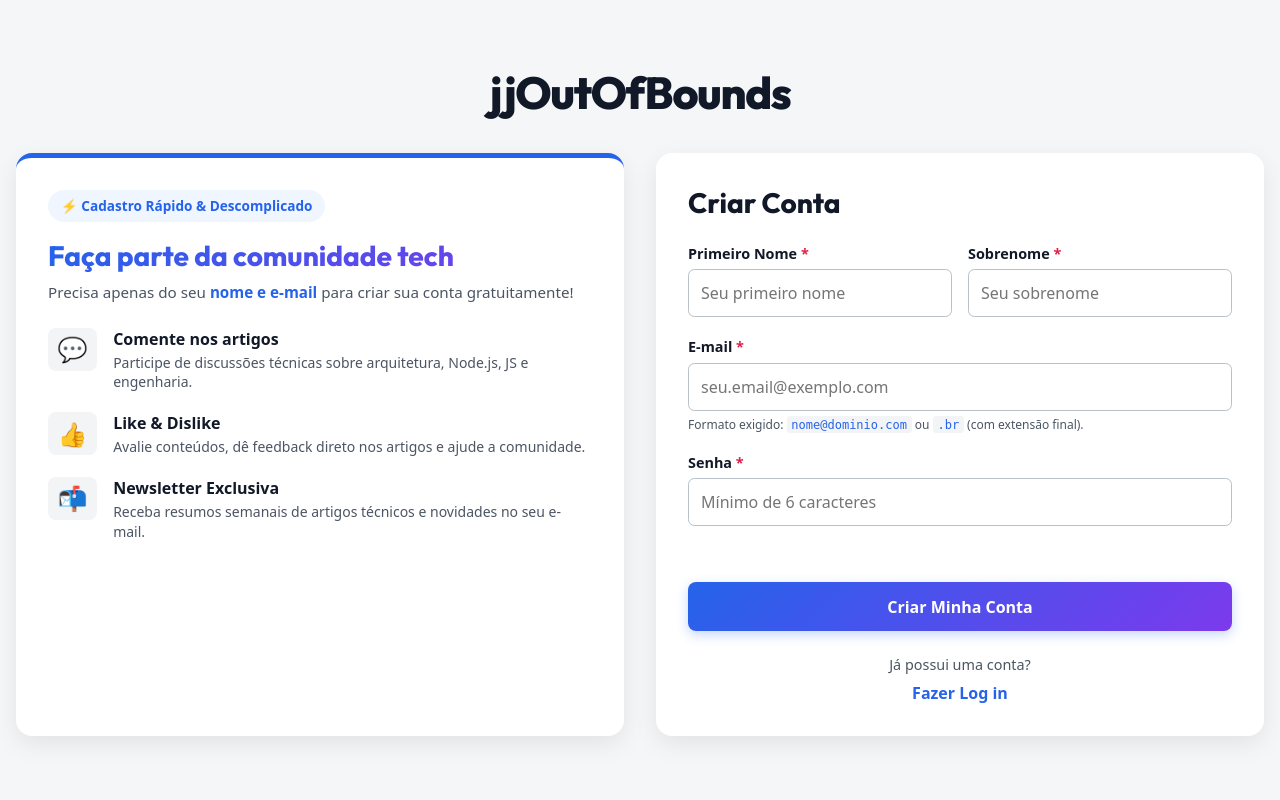
After one commit to jairjunior/blog, a Node server app: page /cadastrar in a window 1280 px wide. The commit adds this page. Run offline with Node 20, Linux system fonts and the light colour scheme.

Commit message:
Foi criada a página de cadastro, mas ainda necessita validação do seu funcionamento. HTML e CSS estão ok.

```diff
--- a/public/css/main.css
+++ b/public/css/main.css
@@ -407,7 +407,7 @@ h1 {
     align-items: flex-start;
     padding: 0;
     margin: 0;
-    gap: 1rem;
+    gap: 1.3rem;
     width: 100%;
     height: 100%;
 }
--- /dev/null
+++ b/public/css/register.css
@@ -0,0 +1,371 @@
+/******************************************************************************
+/ Variáveis Globais & Reset
+******************************************************************************/
+:root {
+    --primary-blue: #2563eb;
+    --primary-blue-hover: #1d4ed8;
+    --gradient-accent: linear-gradient(135deg, #2563eb 0%, #7c3aed 100%);
+    --bg-page: #f4f6f8;
+    --bg-card: #ffffff;
+    --text-main: #111827;
+    --text-muted: #4b5563;
+    --border-color: #b8c0c8;
+    --error-color: #e11d48;
+    --success-color: #059669;
+    --focus-ring: 0 0 0 3px rgba(37, 99, 235, 0.4);
+}
+
+* {
+    margin: 0;
+    padding: 0;
+    box-sizing: border-box;
+}
+
+body {
+    min-height: 100vh;
+    padding: 2rem 1rem;
+    display: flex;
+    flex-direction: column;
+    align-items: center;
+    justify-content: center;
+    color: var(--text-main);
+    background: var(--bg-page);
+    font-family: system-ui, -apple-system, BlinkMacSystemFont, "Segoe UI", Roboto, sans-serif;
+}
+
+/******************************************************************************
+/ Logotipo (Harmonizado com login.css)
+******************************************************************************/
+.title-box {
+    display: flex;
+    justify-content: center;
+    align-items: center;
+    margin-bottom: 2rem;
+}
+
+h1.blog-title {
+    font-family: 'Outfit', sans-serif;
+    font-size: clamp(2.8rem, 3vw, 4.5rem);
+    font-weight: 800;
+    letter-spacing: -0.03em;
+}
+
+h1.blog-title a {
+    color: var(--text-main);
+    text-decoration: none;
+    position: relative;
+    display: inline-block;
+    transition: color 0.3s ease;
+}
+
+h1.blog-title a:hover,
+h1.blog-title a:focus-visible {
+    color: var(--primary-blue);
+    outline: none;
+}
+
+h1.blog-title a::after {
+    content: '';
+    position: absolute;
+    width: 100%;
+    height: 3px;
+    bottom: -4px;
+    left: 0;
+    background-color: var(--primary-blue);
+    transform: scaleX(0);
+    transform-origin: right;
+    transition: transform 0.35s cubic-bezier(0.65, 0.05, 0.36, 1);
+}
+
+h1.blog-title a:hover::after,
+h1.blog-title a:focus-visible::after {
+    transform: scaleX(1);
+    transform-origin: left;
+}
+
+/******************************************************************************
+/ Layout Principal (Mobile-First: Caixas Empilhadas)
+******************************************************************************/
+.register-container {
+    width: 100%;
+    max-width: 1500px;
+    display: flex;
+    flex-direction: column; /* Empilhado no mobile */
+    gap: 2rem;
+    align-items: center;
+    justify-content: center;
+}
+
+/* Card 1: Vantagens */
+.benefits-card {
+    width: 100%;
+    max-width: 32rem; /* Limite individual no mobile */
+    background: var(--bg-card);
+    padding: 2rem;
+    border-radius: 1rem;
+    box-shadow: 0 0.5rem 1.5rem rgb(0 0 0 / 8%);
+    border-top: 5px solid var(--primary-blue);
+}
+
+.badge-quick {
+    display: inline-block;
+    background: #eff6ff;
+    color: var(--primary-blue);
+    font-size: 0.85rem;
+    font-weight: 700;
+    padding: 0.4rem 0.8rem;
+    border-radius: 20px;
+    margin-bottom: 1rem;
+}
+
+.benefits-title {
+    font-family: 'Outfit', sans-serif;
+    font-size: 1.75rem;
+    font-weight: 750;
+    margin-bottom: 0.5rem;
+    background: var(--gradient-accent);
+    -webkit-background-clip: text;
+    -webkit-text-fill-color: transparent;
+}
+
+.benefits-subtitle {
+    color: var(--text-muted);
+    font-size: 0.95rem;
+    line-height: 1.5;
+    margin-bottom: 1.5rem;
+}
+
+.benefits-subtitle strong {
+    color: var(--primary-blue);
+}
+
+.benefits-list {
+    list-style: none;
+    display: flex;
+    flex-direction: column;
+    gap: 1.25rem;
+}
+
+.benefit-item {
+    display: flex;
+    align-items: flex-start;
+    gap: 1rem;
+}
+
+.benefit-icon {
+    font-size: 1.5rem;
+    background: #f3f4f6;
+    padding: 0.6rem;
+    border-radius: 0.5rem;
+    display: flex;
+    align-items: center;
+    justify-content: center;
+    line-height: 1;
+}
+
+.benefit-item h3 {
+    font-size: 1rem;
+    font-weight: 700;
+    margin-bottom: 0.2rem;
+}
+
+.benefit-item p {
+    font-size: 0.875rem;
+    color: var(--text-muted);
+    line-height: 1.4;
+}
+
+/* Card 2: Formulário */
+.register-box {
+    width: 100%;
+    max-width: 32rem;
+    background: var(--bg-card);
+    padding: 2rem;
+    border-radius: 1rem;
+    box-shadow: 0 0.5rem 1.5rem rgb(0 0 0 / 8%);
+}
+
+.form-title {
+    font-family: 'Outfit', sans-serif;
+    font-size: 1.75rem;
+    font-weight: 750;
+    margin-bottom: 1.5rem;
+}
+
+.form-row {
+    display: flex;
+    flex-direction: column;
+    gap: 1rem;
+}
+
+.form-group {
+    margin-bottom: 1.25rem;
+    display: flex;
+    flex-direction: column;
+}
+
+label {
+    font-size: 0.9rem;
+    font-weight: 600;
+    margin-bottom: 0.4rem;
+}
+
+.required {
+    color: var(--error-color);
+}
+
+input {
+    width: 100%;
+    padding: 0.75rem;
+    border: 1px solid var(--border-color);
+    border-radius: 0.4rem;
+    font: inherit;
+    transition: border-color 0.2s ease, box-shadow 0.2s ease;
+}
+
+input:focus-visible {
+    outline: none;
+    border-color: var(--primary-blue);
+    box-shadow: var(--focus-ring);
+}
+
+.input-hint {
+    font-size: 0.75rem;
+    color: var(--text-muted);
+    margin-top: 0.3rem;
+}
+
+.input-hint code {
+    background: #f3f4f6;
+    padding: 0.1rem 0.3rem;
+    border-radius: 0.2rem;
+    color: var(--primary-blue);
+}
+
+/* Erro e Botão */
+.error-message {
+    color: var(--error-color);
+    font-size: 0.875rem;
+    margin-top: 0.5rem;
+    min-height: 1.25rem;
+}
+
+.btn-submit {
+    width: 100%;
+    margin-top: 1rem;
+    padding: 0.85rem;
+    border: 0;
+    border-radius: 0.5rem;
+    color: #fff;
+    background: var(--gradient-accent);
+    font: inherit;
+    font-weight: 700;
+    cursor: pointer;
+    display: flex;
+    align-items: center;
+    justify-content: center;
+    gap: 0.5rem;
+    box-shadow: 0 4px 12px rgba(37, 99, 235, 0.25);
+    transition: transform 0.2s ease, box-shadow 0.2s ease, opacity 0.2s ease;
+}
+
+.btn-submit:hover {
+    transform: translateY(-2px);
+    box-shadow: 0 6px 18px rgba(37, 99, 235, 0.4);
+}
+
+.btn-submit:active {
+    transform: translateY(0);
+}
+
+.btn-submit:focus-visible {
+    outline: none;
+    box-shadow: var(--focus-ring);
+}
+
+.btn-submit:disabled {
+    opacity: 0.7;
+    cursor: not-allowed;
+    transform: none;
+}
+
+.divider-text {
+    display: block;
+    width: 100%;
+    margin: 1.5rem 0 0.5rem;
+    text-align: center;
+    color: var(--text-muted);
+    font-size: 0.9rem;
+}
+
+.login-link {
+    text-align: center;
+}
+
+.login-link a {
+    color: var(--primary-blue);
+    text-decoration: none;
+    font-weight: 600;
+}
+
+.login-link a:hover,
+.login-link a:focus-visible {
+    text-decoration: underline;
+    outline: none;
+}
+
+/******************************************************************************
+/ Classe Universal de Hover (Inspirada no jjOutOfBounds)
+******************************************************************************/
+.card-hover-effect {
+    transition: transform 0.3s cubic-bezier(0.4, 0, 0.2, 1), box-shadow 0.3s cubic-bezier(0.4, 0, 0.2, 1);
+    will-change: transform, box-shadow;
+}
+
+.card-hover-effect:hover {
+    transform: translateY(-4px) scale(1.01);
+    box-shadow: 0 12px 30px -10px rgba(0, 0, 0, 0.12);
+}
+
+/******************************************************************************
+/ Animação do Ícone de Engrenagem (Spinner SVG)
+******************************************************************************/
+.spinner-icon {
+    width: 1.2rem;
+    height: 1.2rem;
+    animation: gear-spin 1.8s linear infinite;
+}
+
+@keyframes gear-spin {
+    from { transform: rotate(0deg); }
+    to { transform: rotate(360deg); }
+}
+
+/******************************************************************************
+/ Responsividade (Media Queries)
+******************************************************************************/
+
+/* Telas intermediárias: Nome e Sobrenome lado a lado */
+@media (min-width: 600px) {
+    .form-row {
+        flex-direction: row;
+    }
+    .form-row .form-group {
+        flex: 1;
+    }
+}
+
+/* Telas grandes (≥ 1200px): Lado a lado com limite total de 1500px */
+@media (min-width: 1200px) {
+    .register-container {
+        flex-direction: row;
+        align-items: stretch;
+        justify-content: center;
+    }
+
+    .benefits-card,
+    .register-box {
+        max-width: 650px; /* Juntas + gap não ultrapassam 1500px */
+        flex: 1;
+    }
+}
--- /dev/null
+++ b/public/js/register.js
@@ -0,0 +1,80 @@
+document.addEventListener('DOMContentLoaded', () => {
+    const form = document.getElementById('registerForm');
+    const emailInput = document.getElementById('email');
+    const responseMessage = document.getElementById('responseMessage');
+    const submitBtn = document.getElementById('submitBtn');
+
+    // SVG de Engrenagem Animada para o estado de Carregamento
+    const gearSpinnerSvg = `
+        <svg class="spinner-icon" viewBox="0 0 24 24" fill="none" stroke="currentColor" stroke-width="2" stroke-linecap="round" stroke-linejoin="round" aria-hidden="true">
+            <path d="M12 15a3 3 0 1 0 0-6 3 3 0 0 0 0 6z"/>
+            <path d="M19.4 15a1.65 1.65 0 0 0 .33 1.82l.06.06a2 2 0 0 1 0 2.83 2 2 0 0 1-2.83 0l-.06-.06a1.65 1.65 0 0 0-1.82-.33 1.65 1.65 0 0 0-1 1.51V21a2 2 0 0 1-2 2 2 2 0 0 1-2-2v-.09A1.65 1.65 0 0 0 9 19.4a1.65 1.65 0 0 0-1.82.33l-.06.06a2 2 0 0 1-2.83 0 2 2 0 0 1 0-2.83l.06-.06a1.65 1.65 0 0 0 .33-1.82 1.65 1.65 0 0 0-1.51-1H3a2 2 0 0 1-2-2 2 2 0 0 1 2-2h.09A1.65 1.65 0 0 0 4.6 9a1.65 1.65 0 0 0-.33-1.82l-.06-.06a2 2 0 0 1 0-2.83 2 2 0 0 1 2.83 0l.06.06a1.65 1.65 0 0 0 1.82.33H9a1.65 1.65 0 0 0 1-1.51V3a2 2 0 0 1 2-2 2 2 0 0 1 2 2v.09a1.65 1.65 0 0 0 1 1.51 1.65 1.65 0 0 0 1.82-.33l.06-.06a2 2 0 0 1 2.83 0 2 2 0 0 1 0 2.83l-.06.06a1.65 1.65 0 0 0-.33 1.82V9a1.65 1.65 0 0 0 1.51 1H21a2 2 0 0 1 2 2 2 2 0 0 1-2 2h-.09a1.65 1.65 0 0 0-1.51 1z"/>
+        </svg>
+    `;
+
+    // Validação extra em tempo real ao digitar (limpa mensagens customizadas ao corrigir)
+    emailInput.addEventListener('input', () => {
+        emailInput.setCustomValidity('');
+        responseMessage.textContent = '';
+    });
+
+    // Submissão do Formulário
+    form.addEventListener('submit', async (e) => {
+        e.preventDefault();
+        responseMessage.textContent = '';
+
+        // 1. Valida se os campos atendem às regras nativas do HTML5 (required, minlength, etc.)
+        if (!form.checkValidity()) {
+            form.reportValidity();
+            return;
+        }
+
+        // 2. Validação Explicita via RegEx do E-mail (Garante a terminação .com/.br/etc)
+        const emailRegex = /^[a-zA-Z0-9._%+-]+@[a-zA-Z0-9.-]+\.[a-zA-Z]{2,}$/;
+        if (!emailRegex.test(emailInput.value)) {
+            emailInput.setCustomValidity('Por favor, insira um e-mail válido com o domínio completo (ex: nome@dominio.com).');
+            emailInput.reportValidity(); // Dispara a notificação nativa do HTML5
+            return;
+        } else {
+            emailInput.setCustomValidity('');
+        }
+
+        // 3. Preparação dos dados para a API
+        const payload = {
+            firstName: form.firstName.value.trim(),
+            lastName: form.lastName.value.trim(),
+            email: form.email.value.trim(),
+            password: form.password.value
+        };
+
+        // Estado visual de Carregamento (Loading)
+        const originalBtnText = submitBtn.innerHTML;
+        submitBtn.innerHTML = `${gearSpinnerSvg} <span>Cadastrando...</span>`;
+        submitBtn.disabled = true;
+
+        try {
+            const response = await fetch('/api/register', {
+                method: 'POST',
+                headers: {
+                    'Content-Type': 'application/json'
+                },
+                body: JSON.stringify(payload)
+            });
+
+            const result = await response.json();
+
+            if (response.ok && result.success) {
+                // Redireciona em caso de sucesso
+                window.location.href = result.redirectTo || '/login?registered=true';
+            } else {
+                responseMessage.textContent = result.messagePt || 'Erro ao realizar o cadastro. Tente novamente.';
+            }
+        } catch (error) {
+            console.error('Erro no cadastro:', error);
+            responseMessage.textContent = 'Erro de conexão com o servidor. Verifique sua rede.';
+        } finally {
+            submitBtn.innerHTML = originalBtnText;
+            submitBtn.disabled = false;
+        }
+    });
+});
--- a/src/views/login.ejs
+++ b/src/views/login.ejs
@@ -37,9 +37,9 @@
 
 				<button type="submit">Entrar</button>
 			</form>
-			<p class="recovery"><a href="/forgot-password">Esqueceu a senha?</a></p>
+			<p class="recovery"><a href="/esqueceu-a-senha">Esqueceu a senha?</a></p>
 			<span class="text-center">ou então</span>
-			<p class="register"><a href="/register">Crie uma conta gratuitamente</a></p>
+			<p class="register"><a href="/cadastrar">Crie uma conta gratuitamente</a></p>
 		</div>
 	</main>
 
--- a/src/views/partials/header.ejs
+++ b/src/views/partials/header.ejs
@@ -117,7 +117,7 @@
                     </li>
                     <!-- Botões de "Criar Conta" e "Entrar" (visível apenas em mobile) -->
                     <li class="mobile-menu-item">
-                        <a class="btn-mobile-signup" href="/register?redirectTo=<%= encodeURIComponent(currentUrl || '/') %>" title="Criar Conta">
+                        <a class="btn-mobile-signup" href="/cadastrar?redirectTo=/" title="Criar Conta">
                             <svg class="btn-icon" xmlns="http://www.w3.org/2000/svg" viewBox="0 0 24 24" fill="none" stroke="currentColor" stroke-width="2" stroke-linecap="round" stroke-linejoin="round">
                                 <path d="M16 21v-2a4 4 0 0 0-4-4H5a4 4 0 0 0-4 4v2"></path>
                                 <circle cx="8.5" cy="7" r="4"></circle>
--- /dev/null
+++ b/src/views/register.ejs
@@ -0,0 +1,146 @@
+<!doctype html>
+<html lang="pt-BR">
+<head>
+    <meta charset="utf-8">
+    <meta name="viewport" content="width=device-width, initial-scale=1">
+    <title>Criar Conta | jjOutOfBounds</title>
+    <meta name="description" content="Cadastre-se gratuitamente no jjOutOfBounds para comentar nos artigos, curtir conteúdos e receber newsletters exclusivas sobre engenharia de software e desenvolvimento web.">
+
+    <!-- Estilo principal de cadastro -->
+    <link rel="stylesheet" href="/css/register.css">
+
+    <!-- Fonte Outfit do Google Fonts (Idêntica à tela de login) -->
+    <link rel="preconnect" href="https://fonts.googleapis.com">
+    <link rel="preconnect" href="https://fonts.gstatic.com" crossorigin>
+    <link href="https://fonts.googleapis.com/css2?family=Outfit:wght@600;750;800&display=swap" rel="stylesheet">
+</head>
+
+<body>
+    <!-- Título / Logotipo Principal -->
+    <header class="title-box">
+        <h1 class="blog-title">
+            <a href="/" aria-label="Ir para a página inicial do jjOutOfBounds">jjOutOfBounds</a>
+        </h1>
+    </header>
+
+    <main class="register-container">
+        <!-- Card 1: Vantagens e Destaque (Empilhado no topo até 1199px; Lado a lado a partir de 1200px) -->
+        <section class="benefits-card card-hover-effect" aria-labelledby="benefitsheading">
+            <div class="badge-quick">⚡ Cadastro Rápido & Descomplicado</div>
+            <h2 id="benefitsheading" class="benefits-title">Faça parte da comunidade tech</h2>
+            <p class="benefits-subtitle">
+                Precisa apenas do seu <strong>nome e e-mail</strong> para criar sua conta gratuitamente!
+            </p>
+
+            <ul class="benefits-list">
+                <li class="benefit-item">
+                    <div class="benefit-icon" aria-hidden="true">💬</div>
+                    <div>
+                        <h3>Comente nos artigos</h3>
+                        <p>Participe de discussões técnicas sobre arquitetura, Node.js, JS e engenharia.</p>
+                    </div>
+                </li>
+                <li class="benefit-item">
+                    <div class="benefit-icon" aria-hidden="true">👍</div>
+                    <div>
+                        <h3>Like & Dislike</h3>
+                        <p>Avalie conteúdos, dê feedback direto nos artigos e ajude a comunidade.</p>
+                    </div>
+                </li>
+                <li class="benefit-item">
+                    <div class="benefit-icon" aria-hidden="true">📬</div>
+                    <div>
+                        <h3>Newsletter Exclusiva</h3>
+                        <p>Receba resumos semanais de artigos técnicos e novidades no seu e-mail.</p>
+                    </div>
+                </li>
+            </ul>
+        </section>
+
+        <!-- Card 2: Formulário de Cadastro -->
+        <section class="register-box card-hover-effect" aria-labelledby="formheading">
+            <h2 id="formheading" class="form-title">Criar Conta</h2>
+
+            <form id="registerForm" novalidate>
+                <!-- Nome e Sobrenome alinhados em duas colunas em telas maiores -->
+                <div class="form-row">
+                    <div class="form-group">
+                        <label for="firstName">Primeiro Nome <span class="required" aria-hidden="true">*</span></label>
+                        <input
+                            id="firstName"
+                            name="firstName"
+                            type="text"
+                            autocomplete="given-name"
+                            required
+                            maxlength="50"
+                            placeholder="Seu primeiro nome"
+                            aria-required="true"
+                        >
+                    </div>
+
+                    <div class="form-group">
+                        <label for="lastName">Sobrenome <span class="required" aria-hidden="true">*</span></label>
+                        <input
+                            id="lastName"
+                            name="lastName"
+                            type="text"
+                            autocomplete="family-name"
+                            required
+                            maxlength="100"
+                            placeholder="Seu sobrenome"
+                            aria-required="true"
+                        >
+                    </div>
+                </div>
+
+                <!-- E-mail com RegEx nativo do HTML5 e Notificação customizada de instrução -->
+                <div class="form-group">
+                    <label for="email">E-mail <span class="required" aria-hidden="true">*</span></label>
+                    <input
+                        id="email"
+                        name="email"
+                        type="email"
+                        autocomplete="email"
+                        required
+                        pattern="[a-zA-Z0-9._%+-]+@[a-zA-Z0-9.-]+\.[a-zA-Z]{2,}"
+                        placeholder="seu.email@exemplo.com"
+                        aria-required="true"
+                        aria-describedby="emailHelp"
+                    >
+                    <small id="emailHelp" class="input-hint">
+                        Formato exigido: <code>nome@dominio.com</code> ou <code>.br</code> (com extensão final).
+                    </small>
+                </div>
+
+                <!-- Senha -->
+                <div class="form-group">
+                    <label for="password">Senha <span class="required" aria-hidden="true">*</span></label>
+                    <input
+                        id="password"
+                        name="password"
+                        type="password"
+                        autocomplete="new-password"
+                        required
+                        minlength="6"
+                        placeholder="Mínimo de 6 caracteres"
+                        aria-required="true"
+                    >
+                </div>
+
+                <!-- Mensagem de resposta / erros do JS -->
+                <p id="responseMessage" class="error-message" role="alert" aria-live="assertive"></p>
+
+                <!-- Botão com ícone animado de engrenagem para carregamento -->
+                <button type="submit" id="submitBtn" class="btn-submit">
+                    <span class="btn-text">Criar Minha Conta</span>
+                </button>
+            </form>
+
+            <span class="text-center divider-text">Já possui uma conta?</span>
+            <p class="login-link"><a href="/login">Fazer Log in</a></p>
+        </section>
+    </main>
+
+    <script src="/js/register.js"></script>
+</body>
+</html>
```
